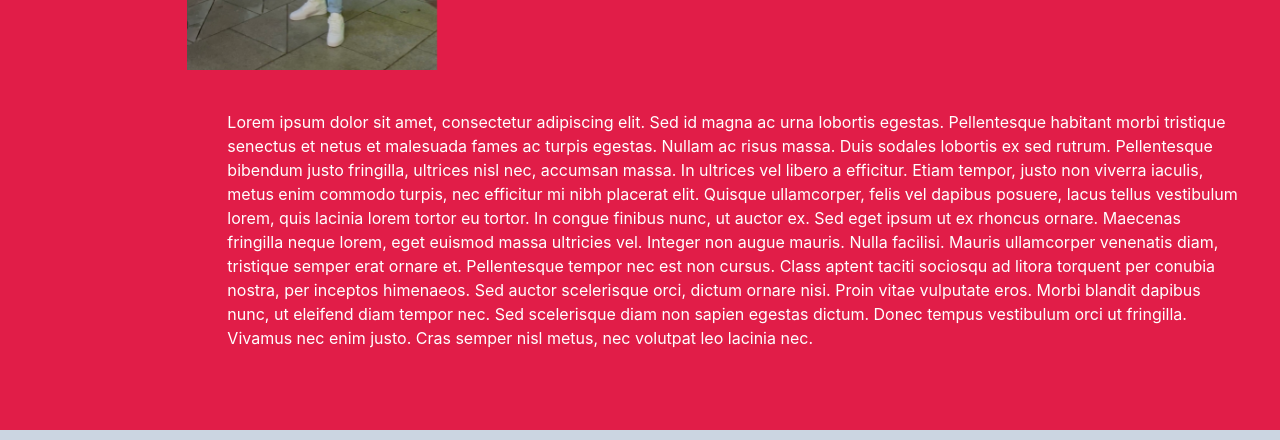
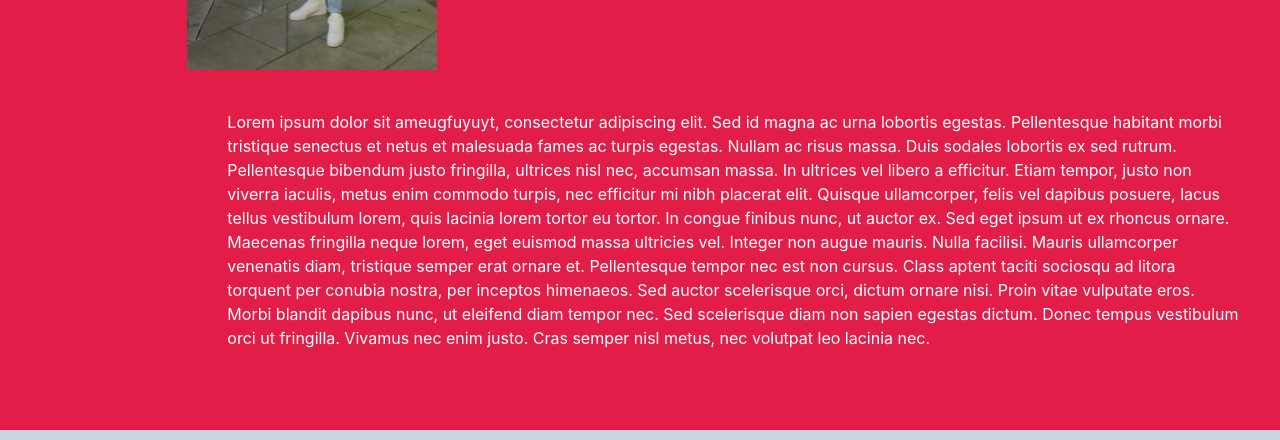
Before and after one commit to Chim7a/Portfolio, a React (Create React App) app: page / in a window 1280 px wide. Shown: the part 735-1175 px from the top of the page. Built offline with nearby package versions, Linux system fonts and the light colour scheme.

Commit message:
Fisrt push

```diff
--- a/src/components/View/About/About.js
+++ b/src/components/View/About/About.js
@@ -14,7 +14,7 @@ const About = () => {
         <Tilt>
         <img className="" src="chima.jpg" height="auto" width="250px" alt="Chima'simage" />
         </Tilt>
-        <p className="p-10 text-l"> Lorem ipsum dolor sit amet, consectetur adipiscing elit. Sed id magna ac urna lobortis egestas. Pellentesque habitant morbi tristique senectus et netus et malesuada fames ac turpis egestas. Nullam ac risus massa. Duis sodales lobortis ex sed rutrum. Pellentesque bibendum justo fringilla, ultrices nisl nec, accumsan massa. In ultrices vel libero a efficitur. Etiam tempor, justo non viverra iaculis, metus enim commodo turpis, nec efficitur mi nibh placerat elit. Quisque ullamcorper, felis vel dapibus posuere, lacus tellus vestibulum lorem, quis lacinia lorem tortor eu tortor. In congue finibus nunc, ut auctor ex. Sed eget ipsum ut ex rhoncus ornare. Maecenas fringilla neque lorem, eget euismod massa ultricies vel. Integer non augue mauris. Nulla facilisi.
+        <p className="p-10 text-l"> Lorem ipsum dolor sit ameugfuyuyt, consectetur adipiscing elit. Sed id magna ac urna lobortis egestas. Pellentesque habitant morbi tristique senectus et netus et malesuada fames ac turpis egestas. Nullam ac risus massa. Duis sodales lobortis ex sed rutrum. Pellentesque bibendum justo fringilla, ultrices nisl nec, accumsan massa. In ultrices vel libero a efficitur. Etiam tempor, justo non viverra iaculis, metus enim commodo turpis, nec efficitur mi nibh placerat elit. Quisque ullamcorper, felis vel dapibus posuere, lacus tellus vestibulum lorem, quis lacinia lorem tortor eu tortor. In congue finibus nunc, ut auctor ex. Sed eget ipsum ut ex rhoncus ornare. Maecenas fringilla neque lorem, eget euismod massa ultricies vel. Integer non augue mauris. Nulla facilisi.
 
             Mauris ullamcorper venenatis diam, tristique semper erat ornare et. Pellentesque tempor nec est non cursus. Class aptent taciti sociosqu ad litora torquent per conubia nostra, per inceptos himenaeos. Sed auctor scelerisque orci, dictum ornare nisi. Proin vitae vulputate eros. Morbi blandit dapibus nunc, ut eleifend diam tempor nec. Sed scelerisque diam non sapien egestas dictum. Donec tempus vestibulum orci ut fringilla. Vivamus nec enim justo. Cras semper nisl metus, nec volutpat leo lacinia nec. </p>
 
```
